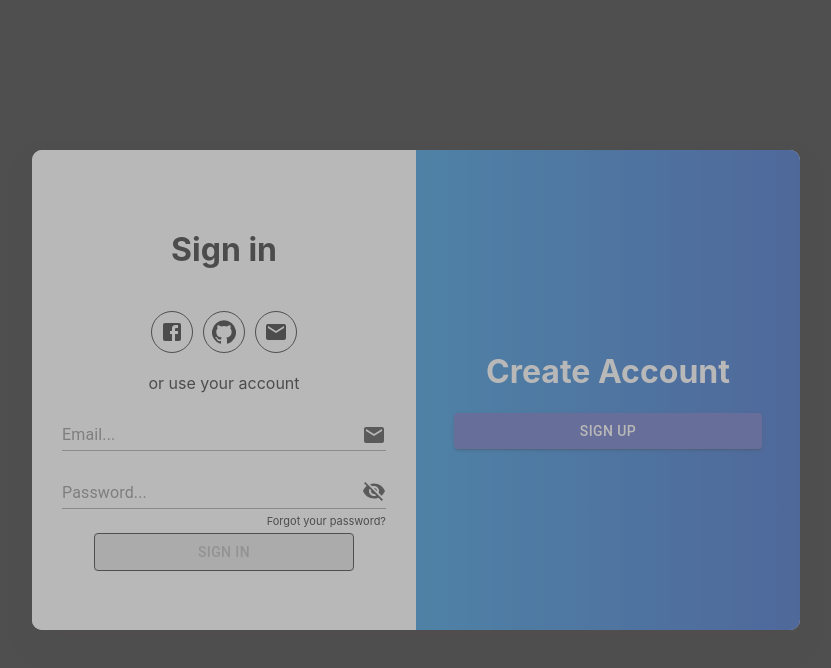
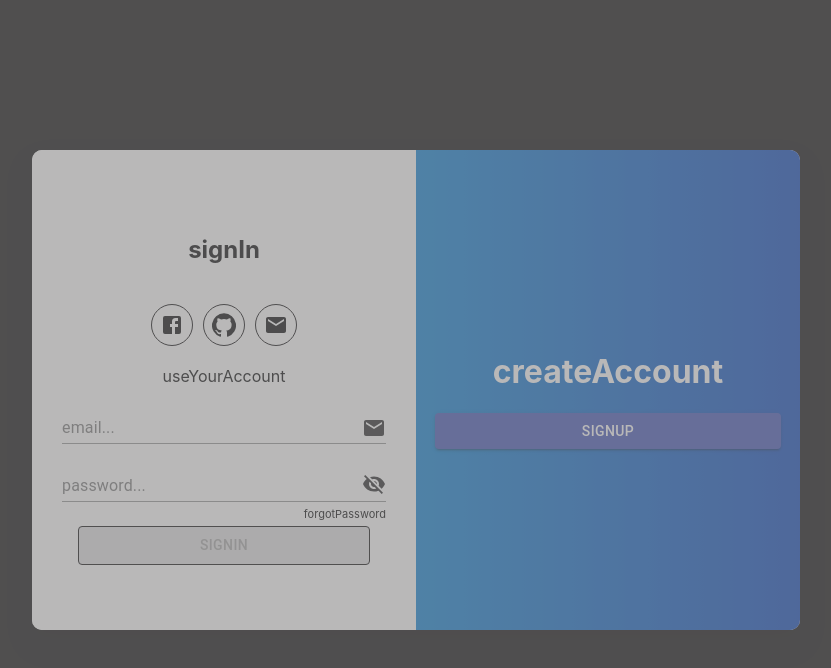
Before and after one commit to Aksel98/aca-store, a React (Create React App) app: page / in a window 1280 px wide. Shown: the top 668 px of the page, without its empty margins (224-1055 px from the left). Built offline with nearby package versions, Linux system fonts and the light colour scheme; what i18next-xhr-backend would draw is missing.

Commit message:
add translations in login page

```diff
--- a/src/components/auth/Login.js
+++ b/src/components/auth/Login.js
@@ -5,6 +5,7 @@ import {makeStyles} from "@material-ui/core/styles"
 import {MyButton, ORANGE, WHITE} from "../main/Styles"
 import SignUp from "./SignUp";
 import {useMediaQuery} from "@material-ui/core";
+import {useTranslation} from "react-i18next";
 
 const useStyles = makeStyles({
     container: {
@@ -85,6 +86,7 @@ export default function Login() {
     const [rightPanel, setRightPanel] = useState(false)
     const media = useMediaQuery('(min-width:600px)');
     const classes = useStyles({rightPanel, media})
+    const {t} = useTranslation()
 
     function signIn(e) {
         e.preventDefault()
@@ -102,6 +104,8 @@ export default function Login() {
 
     function signInPageHandler() {
         setRightPanel(false)
+        name.reset()
+        surname.reset()
         email.reset()
         password.reset()
     }
@@ -127,16 +131,16 @@ export default function Login() {
             <div className={classes.overlayContainer}>
                 <div className={classes.overlay}>
                     <div className={`${classes.overlayPanel} ${classes.overlayLeft}`}>
-                        {media ? <h1>Already have Account</h1> : <h3>Already have Account</h3>}
+                        {media ? <h1>{t('alreadyHaveAnAccount')}</h1> : <h3>{t('alreadyHaveAnAccount')}</h3>}
                         <MyButton color="primary"
                                   variant="contained"
-                                  onClick={signInPageHandler}>Sign In</MyButton>
+                                  onClick={signInPageHandler}>{t('signIn')}</MyButton>
                     </div>
                     <div className={`${classes.overlayPanel} ${classes.overlayRight}`}>
-                        {media ? <h1>Create Account</h1> : <h3>Create Account</h3>}
+                        {media ? <h1>{t('createAccount')}</h1> : <h3>{t('createAccount')}</h3>}
                         <MyButton color="primary"
                                   variant="contained"
-                                  onClick={signUpPageHandler}>Sign Up</MyButton>
+                                  onClick={signUpPageHandler}>{t('signUp')}</MyButton>
                     </div>
                 </div>
             </div>
--- a/src/components/auth/SignIn.js
+++ b/src/components/auth/SignIn.js
@@ -9,20 +9,18 @@ import {makeStyles, styled} from '@material-ui/core/styles';
 import TextField from '@material-ui/core/TextField';
 import {BLACK} from "../main/Styles";
 import {MyButton} from "../main/Styles"
+import {useTranslation} from "react-i18next";
 
 const useStyles = makeStyles({
-
     signInContainer: {
         transform: props => props.rightPanel && 'translateX(100%)',
         left: '0',
         width: '50%',
         zIndex: 2,
     },
-
     socialContainer: {
         margin: '20px 0',
     },
-
     social: {
         border: props => props.media && `1px solid ${BLACK}`,
         borderRadius: '50%',
@@ -55,18 +53,19 @@ export default function SignIn(props) {
     const [showPassword, setShowPassword] = useState(false)
     const {error, email, password, signIn, classFormContainer, media} = props
     const classes = useStyles(props)
+    const {t} = useTranslation()
 
     return (
             <div className={`${classFormContainer} ${classes.signInContainer}`}>
                 <form>
-                    {media ? <h1>Sign in</h1>:  <h3>Sign in</h3>}
+                    {media ? <h2>{t('signIn')}</h2>:  <h3>{t('signIn')}</h3>}
                     <div className={classes.socialContainer}>
                         <a className={classes.social}><FacebookIcon/></a>
                         <a className={classes.social}><GitHubIcon/></a>
                         <a className={classes.social}><MailIcon/></a>
                     </div>
-                    <span>or use your account</span>
-                    <MyTextField label="Email..."
+                    <span>{t('useYourAccount')}</span>
+                    <MyTextField label={`${t('email')}...`}
                                  type="email"
                                  InputProps={{endAdornment: <EmailIcon position="start"/>}}
                                  value={email.value}
@@ -74,7 +73,7 @@ export default function SignIn(props) {
                                  autoComplete="on"
                                  error={!!error}
                                  helperText={error}/>
-                    <MyTextField label="Password..."
+                    <MyTextField label={`${t('password')}...`}
                                  type={showPassword ? 'text' : 'password'}
                                  InputProps={{
                                      endAdornment: (
@@ -89,11 +88,11 @@ export default function SignIn(props) {
                                  autoComplete="off"
                                  error={!!error}
                                  helperText={error}/>
-                    <div className={classes.forgotPassword}>Forgot your password?</div>
+                    <div className={classes.forgotPassword}>{t('forgotPassword')}</div>
                     <MyButton color="primary"
                               variant="contained"
                               disabled={!email.value || !password.value}
-                              onClick={signIn}>Sign in</MyButton>
+                              onClick={signIn}>{t('signIn')}</MyButton>
                 </form>
         </div>
     )
--- a/src/components/auth/SignUp.js
+++ b/src/components/auth/SignUp.js
@@ -8,6 +8,7 @@ import {BLACK, MyButton} from "../main/Styles";
 import EmailIcon from '@material-ui/icons/Email';
 import VisibilityIcon from "@material-ui/icons/Visibility";
 import VisibilityOffIcon from "@material-ui/icons/VisibilityOff";
+import {useTranslation} from "react-i18next";
 
 const useStyles = makeStyles({
 
@@ -49,28 +50,29 @@ export default function SignUp(props) {
     const [showPassword, setShowPassword] = useState(false)
     const {error, name, surname, email, password, signIn, rightPanel, classFormContainer, media} = props
     const classes = useStyles({rightPanel, media})
+    const {t} = useTranslation()
 
     return (
         <div className={`${classFormContainer} ${classes.signUpContainer}`}>
             <form>
-                {media ? <h1>Create Account</h1> : <h3>Create Account</h3>}
+                {media ? <h2>{t('createAccount')}</h2> : <h3>{t('createAccount')}</h3>}
                 <div className={classes.socialContainer}>
                     <a className={classes.social}><FacebookIcon/></a>
                     <a className={classes.social}><GitHubIcon/></a>
                     <a className={classes.social}><MailIcon/></a>
                 </div>
-                <span>or use your email for registration</span>
-                <MyTextField label="Name..."
+                <span>{t('useYourEmailForRegistration')}</span>
+                <MyTextField label={`${t('name')}...`}
                              type="text"
                              value={name.value}
                              onChange={name.onChange}
                              autoComplete="on"/>
-                <MyTextField label="Surname..."
+                <MyTextField label={`${t('surname')}...`}
                              type="text"
                              value={surname.value}
                              onChange={surname.onChange}
                              autoComplete="on"/>
-                <MyTextField label="Email..."
+                <MyTextField label={`${t('email')}...`}
                              type="email"
                              InputProps={{endAdornment: <EmailIcon position="start"/>}}
                              value={email.value}
@@ -78,7 +80,7 @@ export default function SignUp(props) {
                              autoComplete="on"
                              error={!!error}
                              helperText={error}/>
-                <MyTextField label="Password..."
+                <MyTextField label={`${t('password')}...`}
                              type={showPassword ? 'text' : 'password'}
                              InputProps={{
                                  endAdornment: (
@@ -94,7 +96,7 @@ export default function SignUp(props) {
                 <MyBtn color="primary"
                           variant="contained"
                           disabled={!name.value || !surname.value || !email.value || !password.value}
-                          onClick={signIn}>Sign up</MyBtn>
+                          onClick={signIn}>{t('signUp')}</MyBtn>
             </form>
         </div>
     )
--- a/src/components/main/Styles.js
+++ b/src/components/main/Styles.js
@@ -7,7 +7,7 @@ export const ORANGE = 'linear-gradient(to right, #02bbec, #0642ba) no-repeat 0 0
 
 export const MyButton = styled(Button)({
     width: '100%',
-    maxWidth: '80%',
+    maxWidth: '90%',
     '&:disabled': {
         border: `1px solid ${BLACK}`
     }
```
Also changed, not shown: public/locales/arm/translation.json (+12 -1 lines), public/locales/en/translation.json (+12 -1 lines), public/locales/rus/translation.json (+12 -1 lines).
